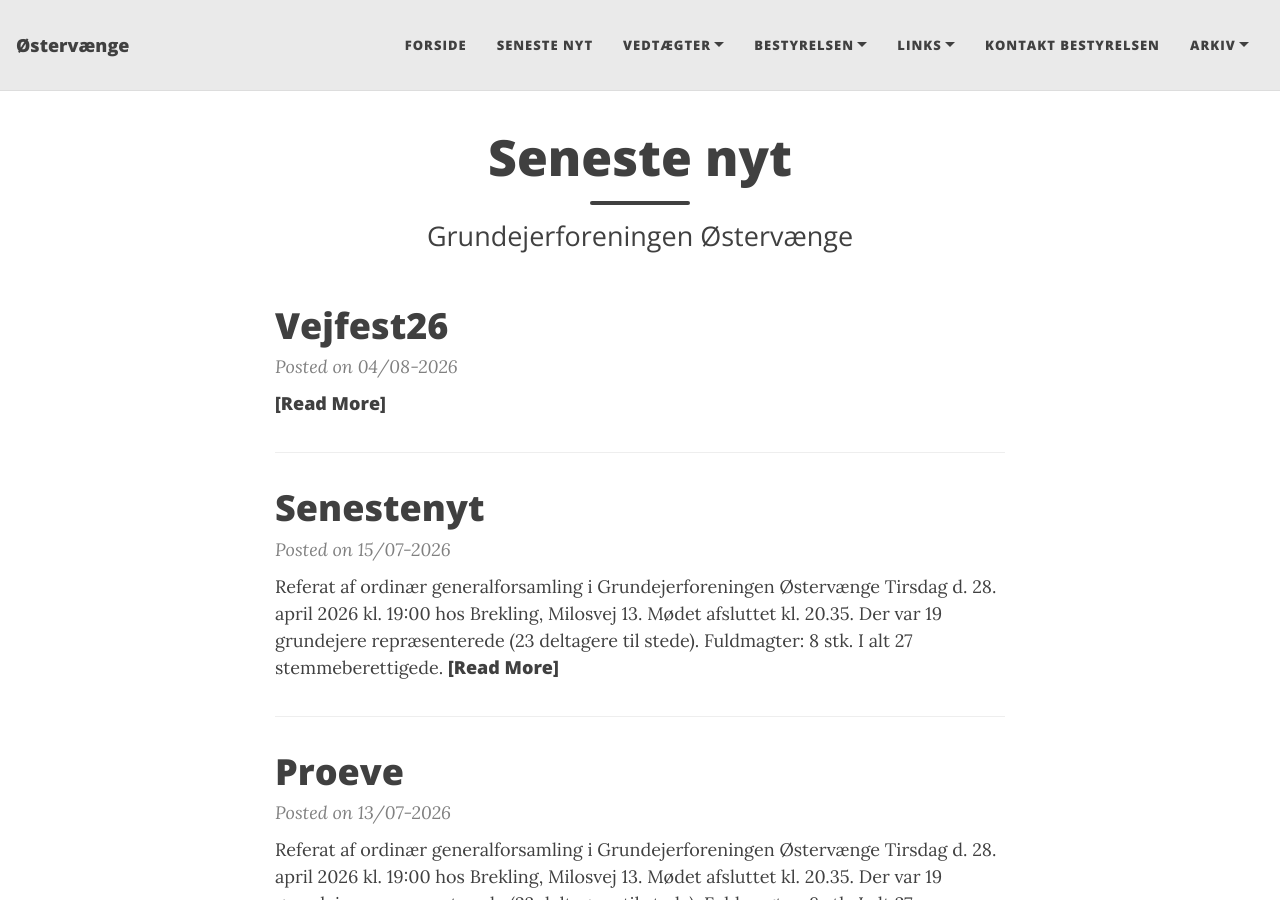
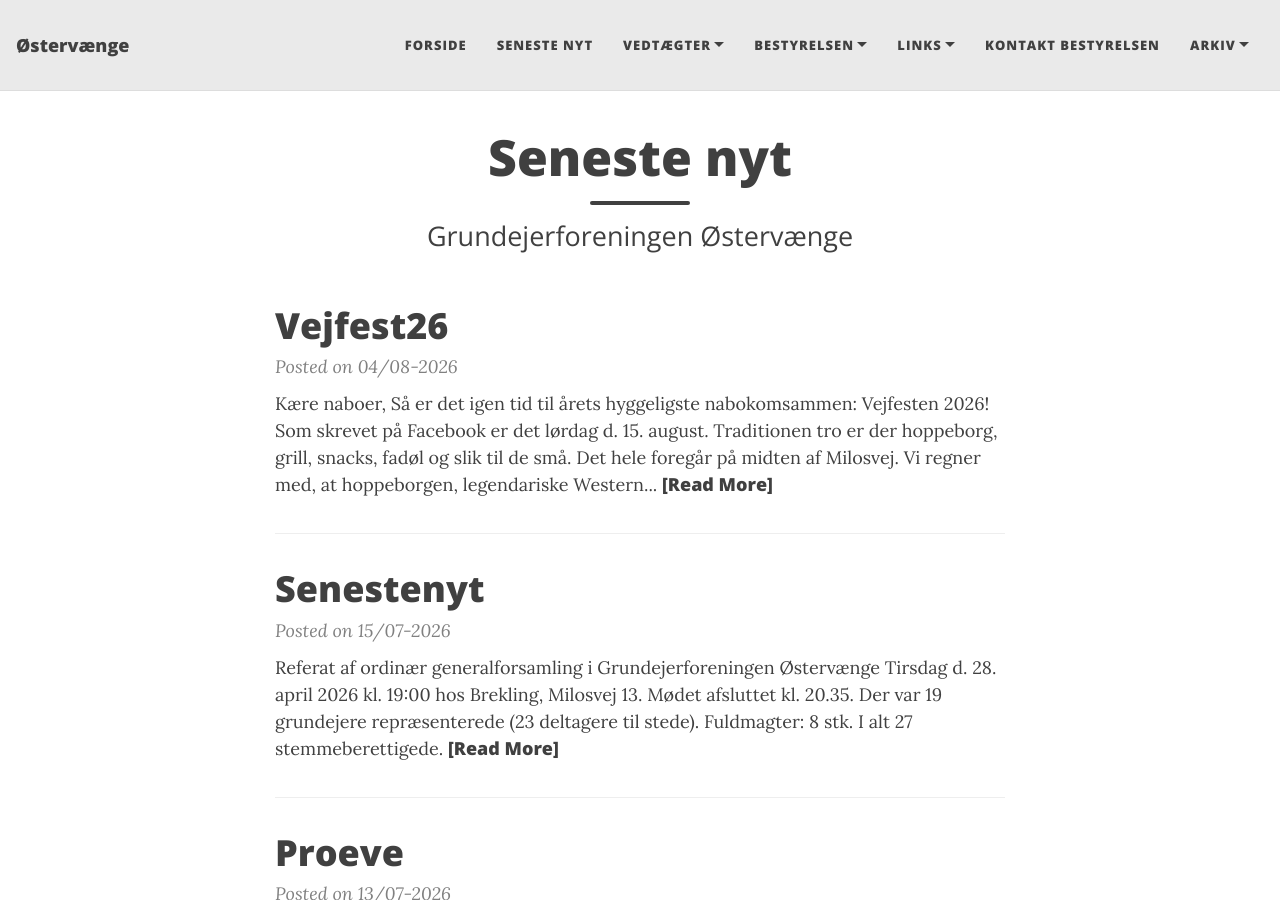
Before and after one commit to mex/oestervaenge.dk, a Jekyll site: the page built from seneste-nyt.md, in a window 1280 px wide and 900 px high. Built offline with Jekyll 4.4.1, drawn with Linux system fonts in a browser that asks for light colours.

Commit message:
Update Vejfesten 2026 details in markdown file
Added details about the Vejfesten 2026 event including date, activities, and RSVP information.

```diff
--- a/_posts/2026-08-04-Vejfest26.md
+++ b/_posts/2026-08-04-Vejfest26.md
@@ -1 +1,16 @@
-<img width="860" height="357" alt="Skærmbillede 2026-08-14 kl  13 07 36" src="https://github.com/user-attachments/assets/13968759-c390-41ce-a3bd-f0e61300c665" />
+Kære naboer,
+Så er det igen tid til årets hyggeligste nabokomsammen: Vejfesten 2026!
+Som skrevet på Facebook er det lørdag d. 15. august.
+Traditionen tro er der hoppeborg, grill, snacks, fadøl og slik til de små. Det hele foregår på midten af Milosvej.
+Vi regner med, at hoppeborgen, legendariske Western Town, rejser sig omkring kl. 15 og er der hele aftenen.
+Vi begynder at tænde grillene op kl. 17. Hvis der er nogen der kan bidrage med en grill (ja tak!), så skrive til Jeanifer på [fsjib@hotmail.com](mailto:fsjib@hotmail.com)
+
+Husk at medbringe egne borde og stole, tallerkener/bestik/glas og mad til grill. Grundejerforeningen supplerer med drikkevarer (sodavand, fadøl og vin) og fun food til de store og små.
+
+SU seneste d. 10. august til Jeanifer på [fsjib@hotmail.com](mailto:fsjib@hotmail.com) eller på vores FB side. Skriv om du kommer og hvor mange børn og voksne (af hensyn til slikposer 😛)
+
+Vi glæder os til at nyde en god hyggestund med jer!
+
+På vegne af Grundejerforeningen Østervænge,
+Jeanifer
+Milosvej 13
```
